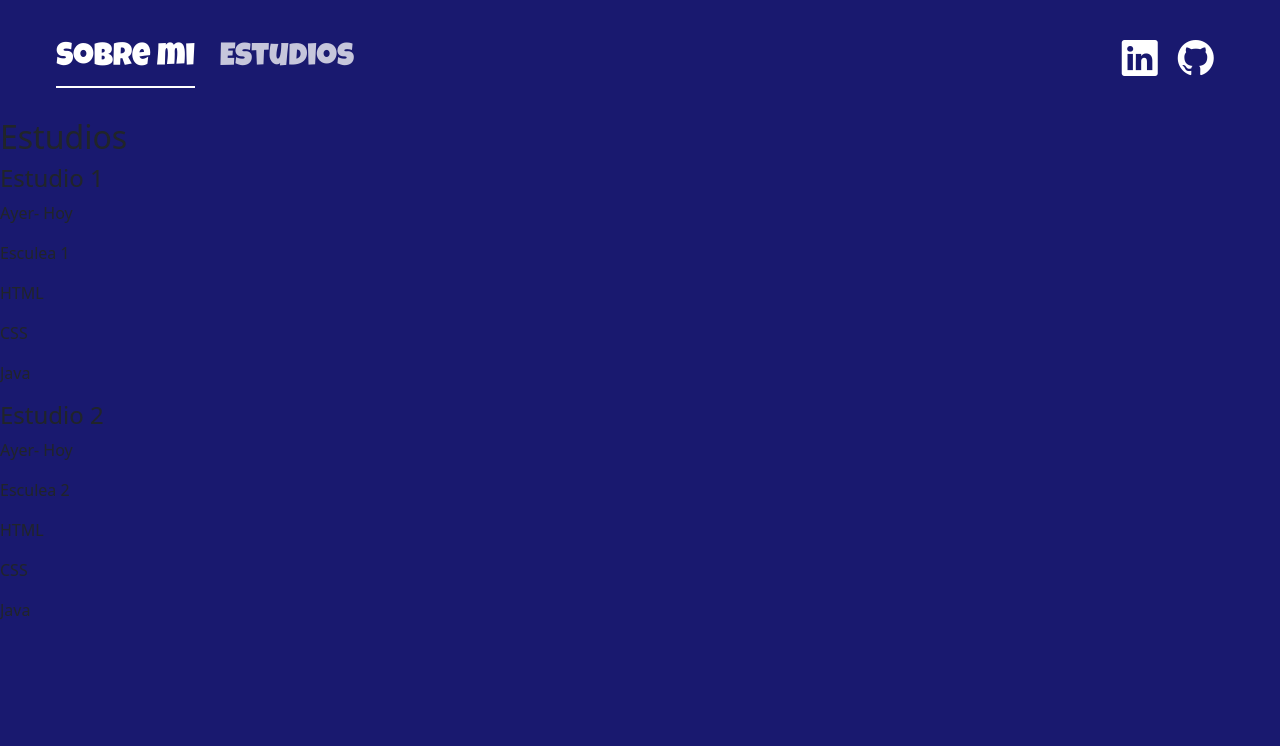
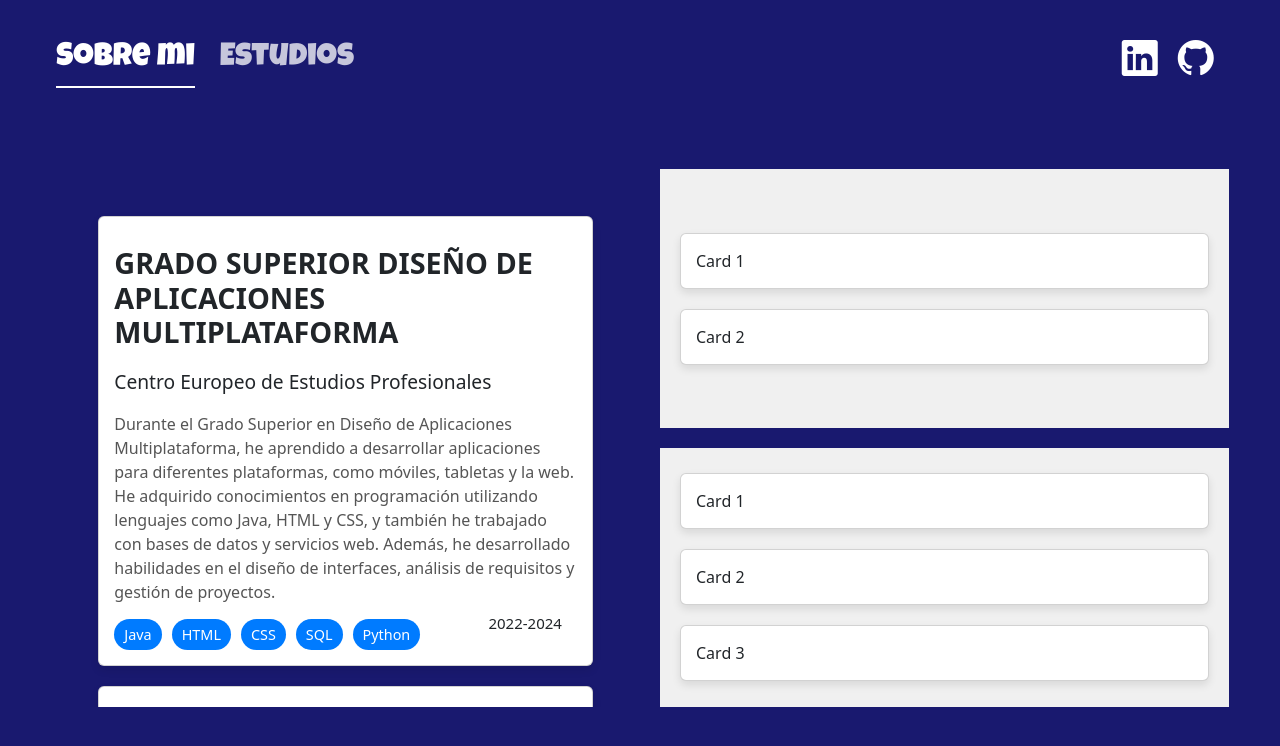
Before and after one commit to CarolinaCasGil/Porfolio, an Angular app in the folder Porfolio/: page /studies in a window 1280 px wide. Shown: the top 746 px of the page. Built offline with nearby package versions, Linux system fonts and the light colour scheme; a web font is replaced by a local one.

Commit message:
Subido parte de estudios

```diff
--- a/Porfolio/src/app/components/studies/studies.component.html
+++ b/Porfolio/src/app/components/studies/studies.component.html
@@ -1,14 +1,38 @@
-<div class="studies">
+<div class="estudios">
 
-    <h2>Estudios</h2>
-    <div *ngFor="let study of studies">
-        <h4>{{study.title}}</h4>
-        <p>{{study.date}}</p>
-        <p>{{study.school}}</p>
-
-        <div>
-            <p *ngFor="let utility of study.utilities">{{utility}}</p>
+    <div class="studies">
+        <div *ngFor="let study of studies" class="cards">
+            <div class="card">
+                <h3 class="title">{{ study.title }}</h3>
+                <p class="date">{{ study.date }}</p>
+                <p class="location">{{ study.school }}</p>
+                <p class="description">{{ study.description }}</p>
+                <div class="languages">
+                    <span *ngFor="let language of study.utilities" class="language-bubble">{{ language }}</span>
+                </div>
+            </div>
         </div>
     </div>
 
+
+
+    <div class="cursos-certificaciones">
+
+        <div class="cursos">
+            <div class="cards">
+                <div class="card">Card 1</div>
+                <div class="card">Card 2</div>
+            </div>
+        </div>
+
+        <div class="certificaciones">
+            <div class="cards">
+                <div class="card">Card 1</div>
+                <div class="card">Card 2</div>
+                <div class="card">Card 3</div>
+            </div>
+        </div>
+
+    </div>
+
 </div>
--- a/Porfolio/src/app/components/studies/studies.component.scss
+++ b/Porfolio/src/app/components/studies/studies.component.scss
@@ -0,0 +1,104 @@
+.estudios {
+    display: flex;
+    flex-direction: row;
+    gap: 20px;
+    height: 80vh;
+    width: 100vw;
+    box-sizing: border-box;
+    padding: 4%;
+}
+
+.studies {
+    display: flex;
+    flex-direction: column;
+    gap: 20px;
+    height: 100%;
+    width: 50%;
+    padding: 4%;
+    overflow-y: auto;
+    overflow-x: hidden;
+}
+
+.studies::-webkit-scrollbar {
+    width: 0px;
+    background: transparent;
+}
+
+.cursos-certificaciones {
+    display: flex;
+    flex-direction: column;
+    gap: 20px;
+    flex: 1;
+    width: 100%;
+}
+
+.cursos, .certificaciones {
+    background-color: #f0f0f0;
+    padding: 20px;
+    display: flex;
+    justify-content: center;
+    align-items: center;
+    text-align: center;
+    height: 50%;
+    box-sizing: border-box;
+    width: 100%;
+}
+
+.cards {
+    display: flex;
+    flex-direction: column;
+    gap: 20px;
+    width: 100%;
+}
+
+.card {
+    background-color: #fff;
+    padding: 15px;
+    box-shadow: 0 4px 8px rgba(0, 0, 0, 0.1);
+    display: flex;
+    flex-direction: column;
+    justify-content: space-between;
+    height: 100%;
+    text-align: left;
+    position: relative;
+    overflow-y: auto;
+}
+
+.title {
+    font-size: 1.8rem;
+    font-weight: bold;
+    margin-top: 3%;
+}
+
+.date {
+    font-size: 15px;
+    position: absolute;
+    bottom: 15px;
+    right: 15px;
+    margin-right: 15px;
+}
+
+.location {
+    font-size: 1.2rem;
+    margin-top: 10px;
+    margin-bottom: 15px;
+}
+
+.description {
+    font-size: 1rem; /* Aumentar tamaño de descripción */
+    color: #555;
+    margin-bottom: 15px;
+}
+
+.languages {
+    display: flex;
+    gap: 10px;
+}
+
+.language-bubble {
+    background-color: #007bff;
+    color: white;
+    padding: 5px 10px;
+    border-radius: 20px;
+    font-size: 0.9rem;
+}
--- a/Porfolio/src/app/components/studies/studies.component.ts
+++ b/Porfolio/src/app/components/studies/studies.component.ts
@@ -11,16 +11,18 @@ export class StudiesComponent {
 
 studies = [
     {
-      title: 'Estudio 1',
-      school: 'Esculea 1',
-      date: 'Ayer- Hoy',
-      utilities: ['HTML', 'CSS', 'Java']
+      title: 'GRADO SUPERIOR DISEÑO DE APLICACIONES MULTIPLATAFORMA',
+      school: 'Centro Europeo de Estudios Profesionales',
+      date: '2022-2024',
+      description: 'Durante el Grado Superior en Diseño de Aplicaciones Multiplataforma, he aprendido a desarrollar aplicaciones para diferentes plataformas, como móviles, tabletas y la web. He adquirido conocimientos en programación utilizando lenguajes como Java, HTML y CSS, y también he trabajado con bases de datos y servicios web. Además, he desarrollado habilidades en el diseño de interfaces, análisis de requisitos y gestión de proyectos.',
+      utilities: ['Java', 'HTML', 'CSS', 'SQL', 'Python']
     },
     {
-      title: 'Estudio 2',
-      school: 'Esculea 2',
-      date: 'Ayer- Hoy',
-      utilities: ['HTML', 'CSS', 'Java']
+      title: 'GRADO MEDIO SISTEMAS MICROINFORMÁTICOS Y REDES',
+      school: 'Liceo Sorolla B',
+      description: 'Durante el Grado Medio en Sistemas Microinformáticos y Redes, aprendí a gestionar y mantener sistemas informáticos, tanto hardware como software. Adquirí conocimientos en instalación y configuración de redes, así como en la resolución de problemas técnicos. También me formé en la administración de sistemas operativos y la gestión de servicios de red. ',
+      date: '2020-2022',
+      utilities: ['PHP', 'HTML', 'CSS']
     }
 ]
 
```
